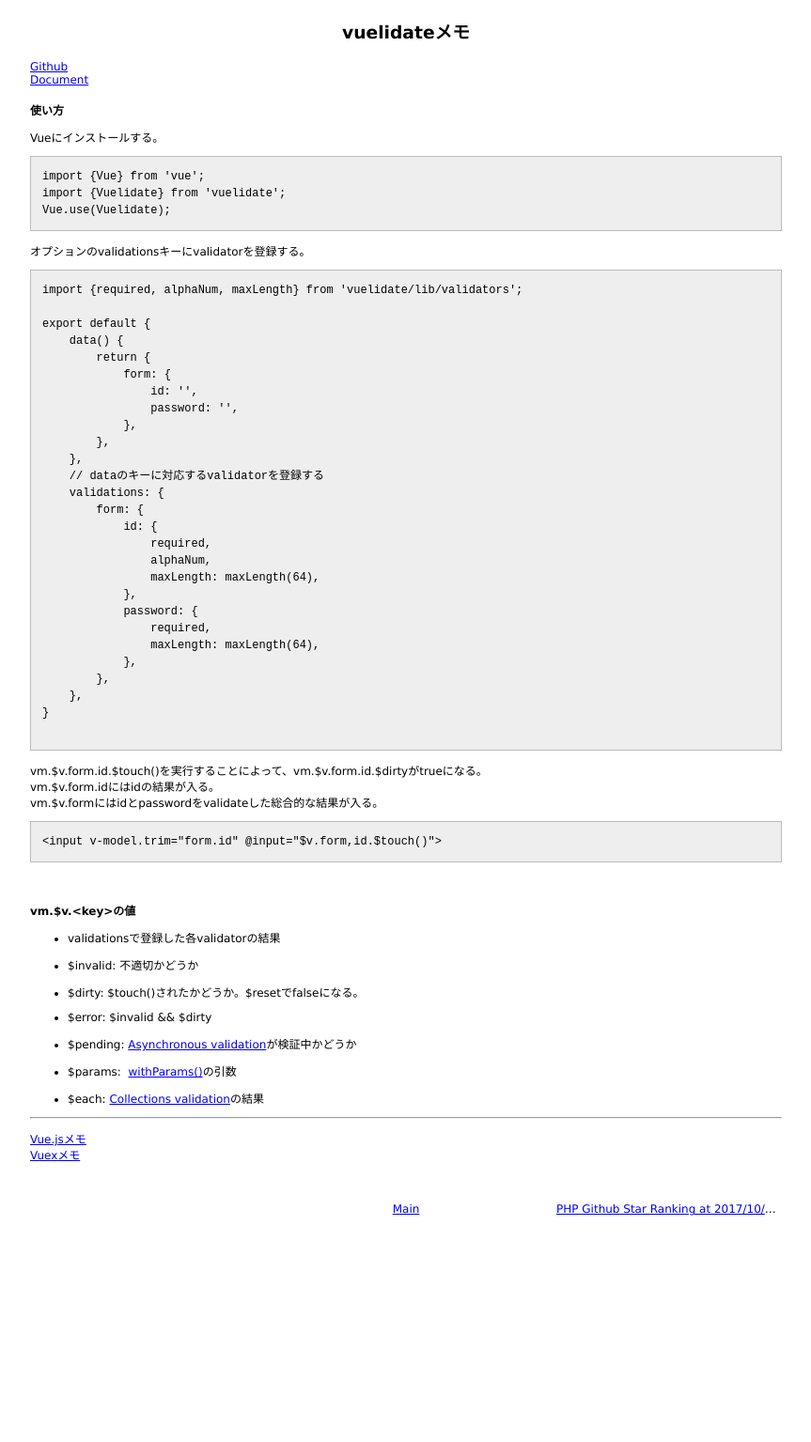
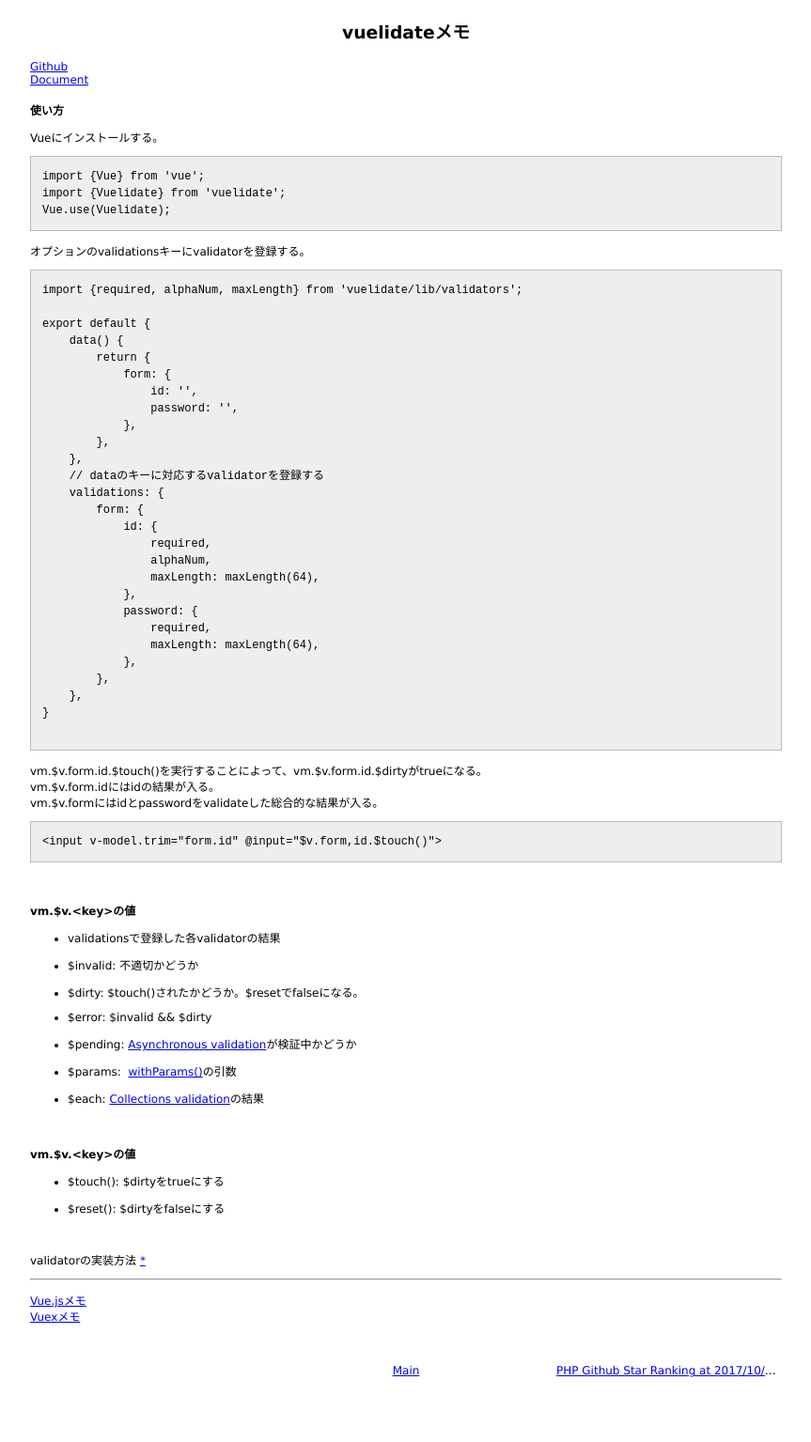
Before and after one commit to 38elements/38elements.github.com, a Jekyll site: the page built from _posts/2017-11-09-vuelidate.md, in a window 1280 px wide. Shown: the whole page at 94% size, without its empty margins (208-1071 px from the left). Built offline with Jekyll 4.4.1, drawn with Linux system fonts in a browser that asks for light colours; before the commit the page ends 1363 px from its top, so only the background shows below that.

Commit message:
Update 2017-11-09-vuelidate.md

```diff
--- a/_posts/2017-11-09-vuelidate.md
+++ b/_posts/2017-11-09-vuelidate.md
@@ -75,6 +75,18 @@ vm.$v.formにはidとpasswordをvalidateした総合的な結果が入る。
 * $each: [Collections validation](https://monterail.github.io/vuelidate/#sub-collections-validation)の結果
 
 
+<br>
+
+#### vm.$v.&lt;key&gt;の値
+
+* $touch(): $dirtyをtrueにする
+
+* $reset(): $dirtyをfalseにする
+
+<br>
+
+validatorの実装方法 [\*](https://monterail.github.io/vuelidate/#sub-custom-validators)
+
 <hr>
 
 [Vue.jsメモ](/2016/12/20/vuejs.html)
```
